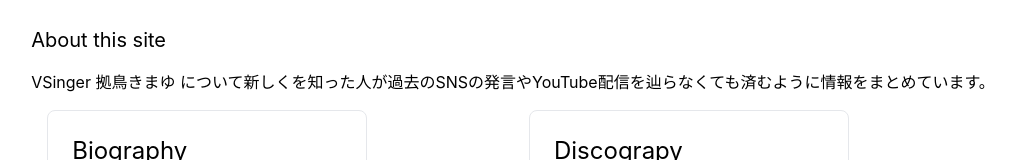
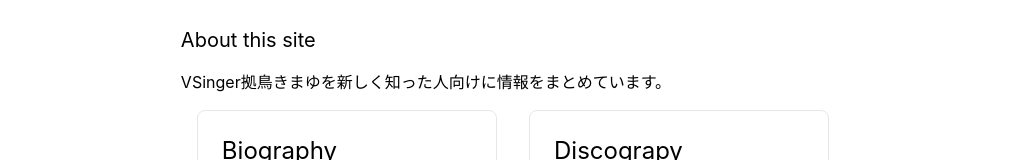
Before and after one commit to human-readable-name/yorudokimayu-info, a Next.js app: page / in a window 1280 px wide. Shown: the part 160-320 px from the top of the page, without its empty margins (127-1143 px from the left). Built offline with nearby package versions, Linux system fonts and the light colour scheme; no server answers.

Commit message:
コラボにVisibilityが抜けていた

```diff
--- a/src/pages/biography.tsx
+++ b/src/pages/biography.tsx
@@ -60,6 +60,7 @@ const Biography: NextPage = () => {
                             <li>2021-04-01 #ぶいっと Bloomer 歌唱</li>
                             <li>2021-05-21 #ぶいっとコンピ セイメイトリガー 歌唱</li>
                             <li>2021-06-08 blue magic garden ワンダーラスト・アルカディア 動画・ハンドライティング</li>
+                            <li>2021-07-25 VirtuaROCK FEST. vol.1 Visibility 歌唱</li>
                             <li>2021-12-05 百鬼夜行 ATTRACTORS 歌唱</li>
                         </ul>
                     </section>
--- a/src/pages/index.tsx
+++ b/src/pages/index.tsx
@@ -21,7 +21,7 @@ const Home: NextPage = () => {
                 <section>
                     <SectionTitle text="About this site" />
                     <p className="p8">
-                        VSinger 拠鳥きまゆ について新しくを知った人が過去のSNSの発言やYouTube配信を辿らなくても済むように情報をまとめています。
+                        VSinger拠鳥きまゆを新しく知った人向けに情報をまとめています。
                     </p>
                     <div className="grid grid-cols-1 md:grid-cols-2">
                         <LinkCard title="Biography" caption="アーティスト紹介・出演歴" url={path.biography} />
```
